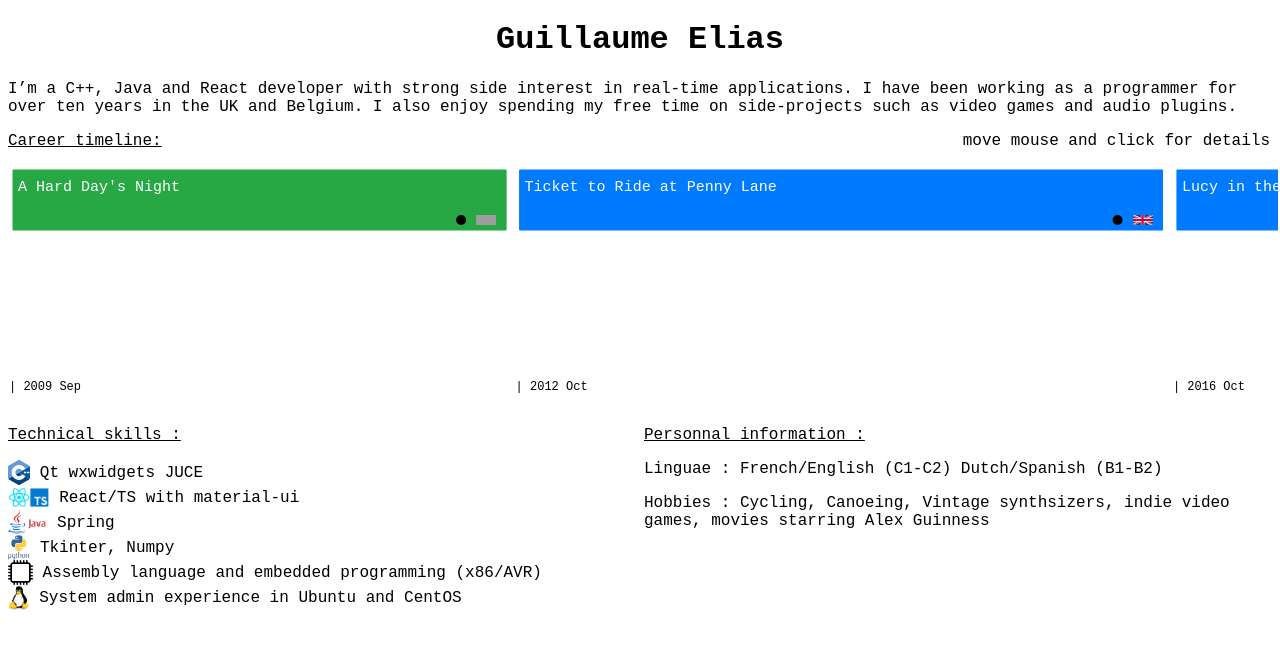
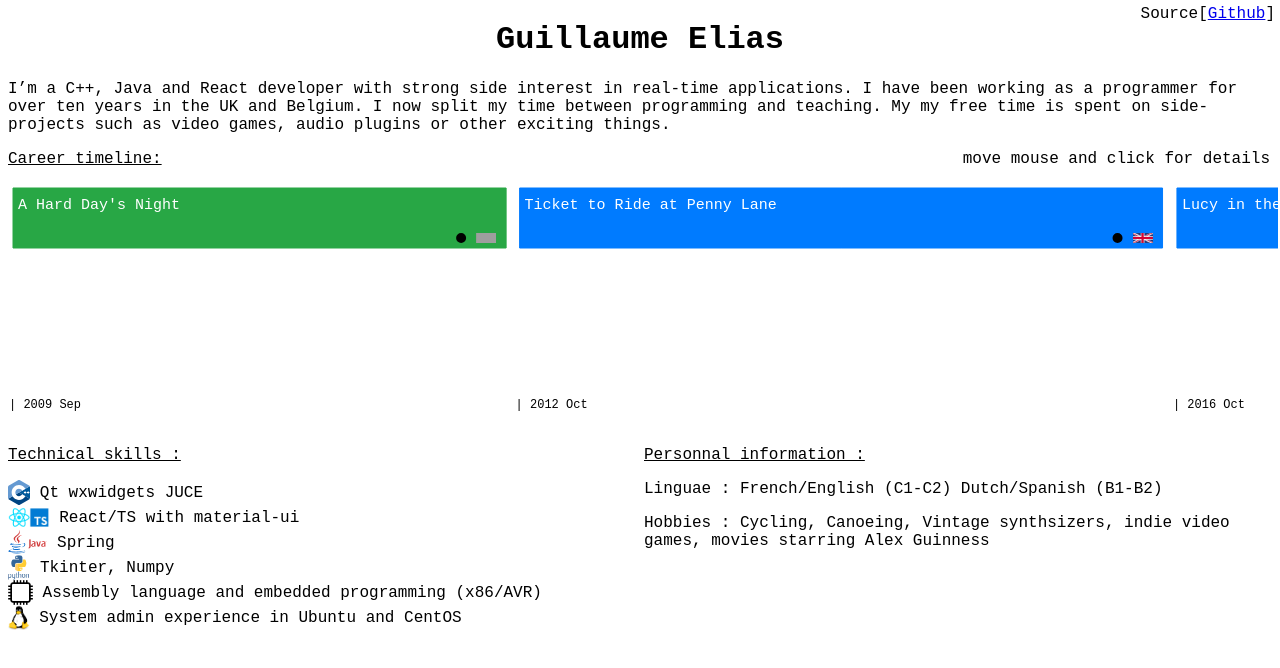
Before and after one commit to GuillaumeElias/timeline-cv, a React (Create React App) app: page / in a window 1280 px wide. Shown: the top 668 px of the page. Built offline with nearby package versions, Linux system fonts and the light colour scheme.

Commit message:
Added check source link

```diff
--- a/src/App.tsx
+++ b/src/App.tsx
@@ -8,6 +8,7 @@ import Summary from "./pieces/Summary";
 import TimelineTitle from "./pieces/TimelineTitle";
 import PersonalInfo from "./pieces/PersonalInfo";
 import TechnicalInfo from "./pieces/TechnicalInfo";
+import SeeSource from "./pieces/SeeSource";
 
 export const TIMELINE_HEIGHT: number = 250;
 export const LINE_HEIGHT: number = 60;
@@ -28,7 +29,7 @@ const App: React.FC = () => {
   );
 
   const timelineBottomYRef = useRef(0);
-  const defaultInfoSectionY = screenWidth <= 500 ? TIMELINE_HEIGHT + 250 : TIMELINE_HEIGHT + 160;
+  const defaultInfoSectionY = screenWidth <= 600 ? TIMELINE_HEIGHT + 250 : TIMELINE_HEIGHT + 180;
 
   useEffect(() => {
     const handleResize = () => {
@@ -71,6 +72,7 @@ const App: React.FC = () => {
   return (
     <div className="App">
       <h1>Guillaume Elias</h1>
+      <SeeSource />
       <Summary />
       <TimelineTitle />
       <div
--- /dev/null
+++ b/src/pieces/SeeSource.tsx
@@ -0,0 +1,7 @@
+import React from "react";
+
+const SeeSource: React.FC = () => (
+  <div className="SeeSource">Source[<a href='https://github.com/GuillaumeElias/timeline-cv'>Github</a>]</div>
+);
+
+export default SeeSource;
--- a/src/pieces/Summary.tsx
+++ b/src/pieces/Summary.tsx
@@ -4,8 +4,8 @@ const Summary: React.FC = () => (
   <div className="Summary">
     I’m a C++, Java and React developer with strong side interest in real-time
     applications. I have been working as a programmer for over ten years in the
-    UK and Belgium. I also enjoy spending my free time on side-projects such as
-    video games and audio plugins.
+    UK and Belgium. I now split my time between programming and teaching. My my free time is spent on side-projects such as
+    video games, audio plugins or other exciting things.
   </div>
 );
 
--- a/src/styles.css
+++ b/src/styles.css
@@ -33,6 +33,10 @@
   flex: 1;
 }
 
+.PersonalInfo a,.PersonalInfo a:visited{
+  color: black;
+}
+
 @media screen and (max-width: 500px) {
   .infoSection {
     flex-direction: column;
@@ -41,3 +45,14 @@
     width: 100%;
   }
 }
+
+.offseted{
+  padding-left: 67px;
+}
+
+.SeeSource {
+  position: absolute;
+  top: 0;
+  right: 0;
+  padding: 5px;
+}
```
